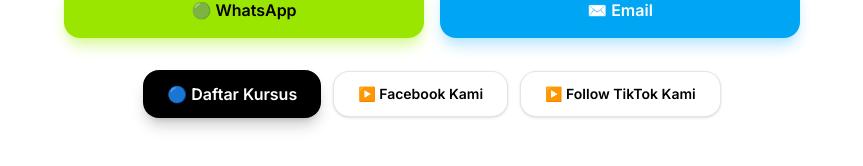
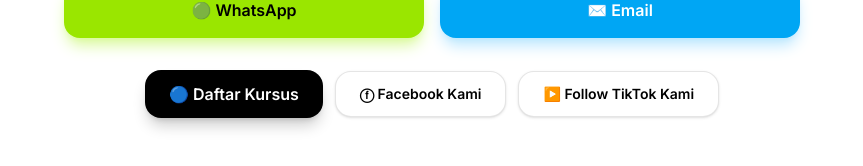
Before and after one commit to anas-devbot/pandaielectric, a Next.js app: page / in a window 1280 px wide. Shown: the part 2473-2639 px from the top of the page, without its empty margins (208-1071 px from the left). Built offline with nearby package versions, Linux system fonts and the light colour scheme.

Commit message:
Update Facebook link text to use icon

```diff
--- a/src/app/page.tsx
+++ b/src/app/page.tsx
@@ -95,7 +95,7 @@ export default function Home() {
           rel="noreferrer"
           className="rounded-2xl border border-black/10 bg-white px-6 py-3 text-sm font-semibold text-black shadow-sm transition hover:bg-black/5"
         >
-          ▶️ Facebook Kami
+          ⓕ Facebook Kami
         </a>
         <a
           href="https://www.facebook.com/AHZTeknikSkillTrainingCentre"
```
